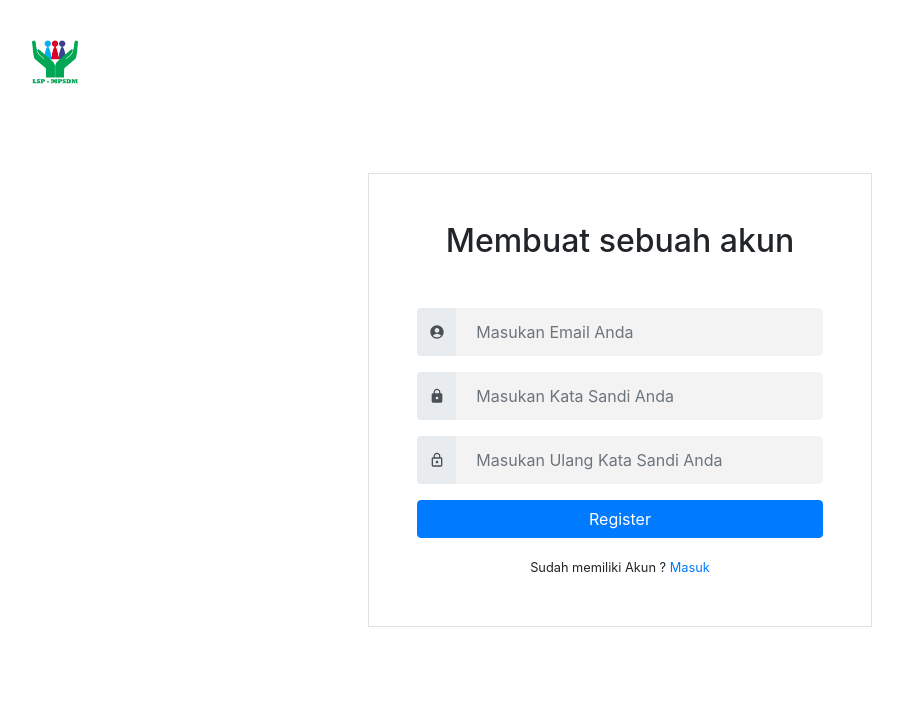
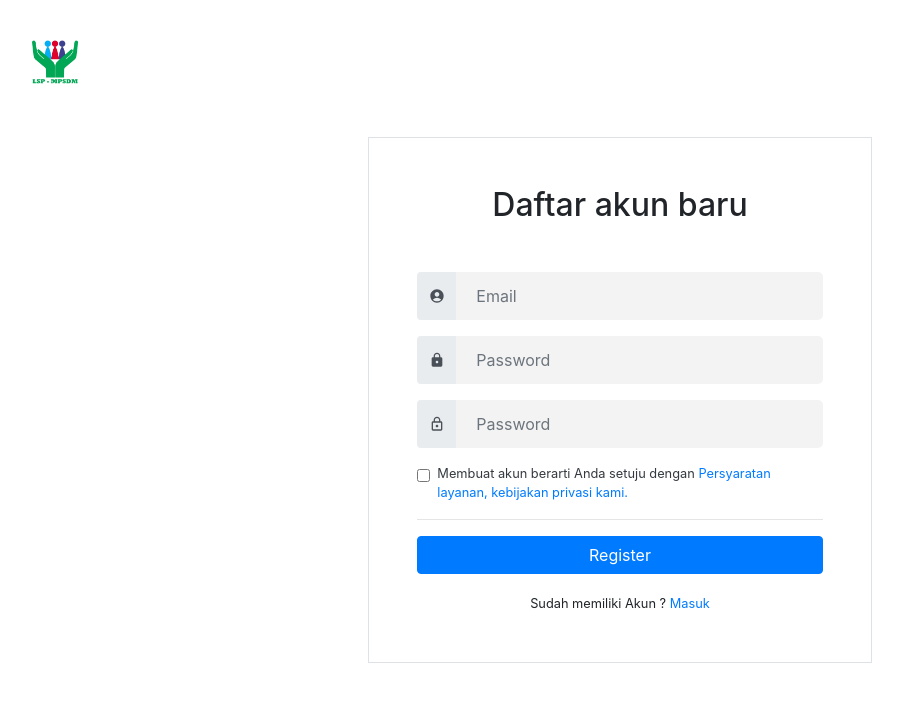
Before and after one commit to Ujian-Online/ujian-online-reactjs, a React (Create React App) app: page /registrasi in a window 1280 px wide. Shown: the top 702 px of the page, without its empty margins (20-923 px from the left). Built offline with nearby package versions, Linux system fonts and the light colour scheme.

Commit message:
translate text

```diff
--- a/src/components/register/RegisterForm.jsx
+++ b/src/components/register/RegisterForm.jsx
@@ -65,7 +65,7 @@ const RegisterForm = () => {
     return (
         <>
         <Form noValidate className="p-3 p-lg-5 text-left border" onSubmit={ onSubmit } >
-            <h2 className="text-center mb-4 mb-lg-5">Membuat sebuah akun</h2>
+            <h2 className="text-center mb-4 mb-lg-5">Daftar akun baru</h2>
             <div className="form-group">
                 <InputGroup className="mb-2">
                     <InputGroup.Prepend>
@@ -78,7 +78,7 @@ const RegisterForm = () => {
                         required
                         onChange={onChangeState('username')}
                         value={user.username}
-                        placeholder="Masukan Email Anda" />
+                        placeholder="Email" />
                 </InputGroup>
             <div className="form-group">
             </div>
@@ -96,7 +96,7 @@ const RegisterForm = () => {
                         value={user.password}
                         isInvalid={ user.password !== user.confirm_password }
                         isValid={ isValidPassword() }
-                        placeholder="Masukan Kata Sandi Anda" />
+                        placeholder="Password" />
                 </InputGroup>
             </div>
             <div className="form-group">
@@ -114,18 +114,18 @@ const RegisterForm = () => {
                         value={user.confirm_password}
                         isInvalid={ user.password !== user.confirm_password }
                         isValid={ isValidPassword() }
-                        placeholder="Masukan Ulang Kata Sandi Anda" />
+                        placeholder="Password" />
                 </InputGroup>
             </div>
-            {/* <div className="form-group form-check">
+            <div className="form-group form-check">
                 <small >
                     <input className="form-check-input" type="checkbox" id="aggrement" required />
                     <label className="form-check-label text-dark" htmlFor="aggrement">
-                        Creating an account means you’re okay with our <Link to='/'>Terms of Service, Privacy Policy.</Link>
+                        Membuat akun berarti Anda setuju dengan <Link to='/'>Persyaratan layanan, kebijakan privasi kami.</Link>
                     </label>
                 </small>
             </div>
-            <hr /> */}
+            <hr />
             <div className="form-group ">
                 <button type="submit" className="btn btn-primary btn-block">
                     { auth.isLoading ? renderLoading() : 'Register' }
```
